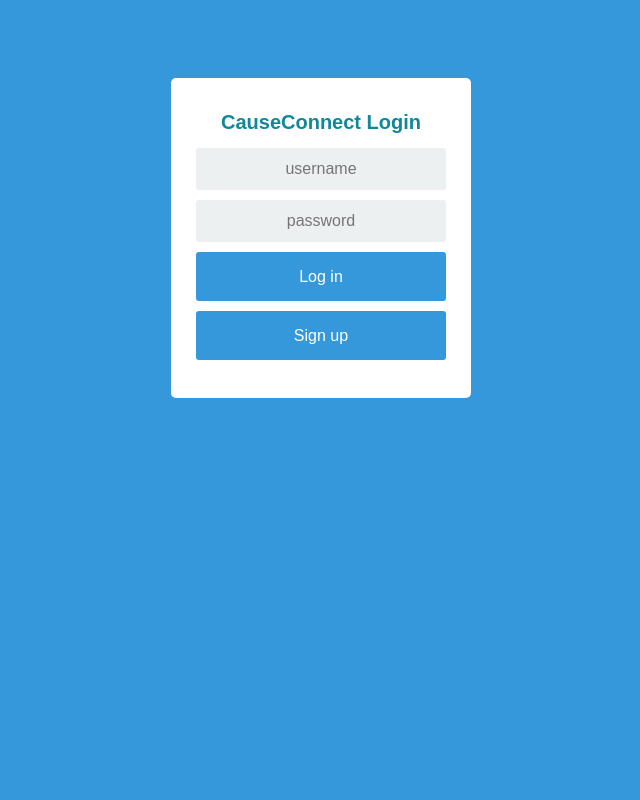
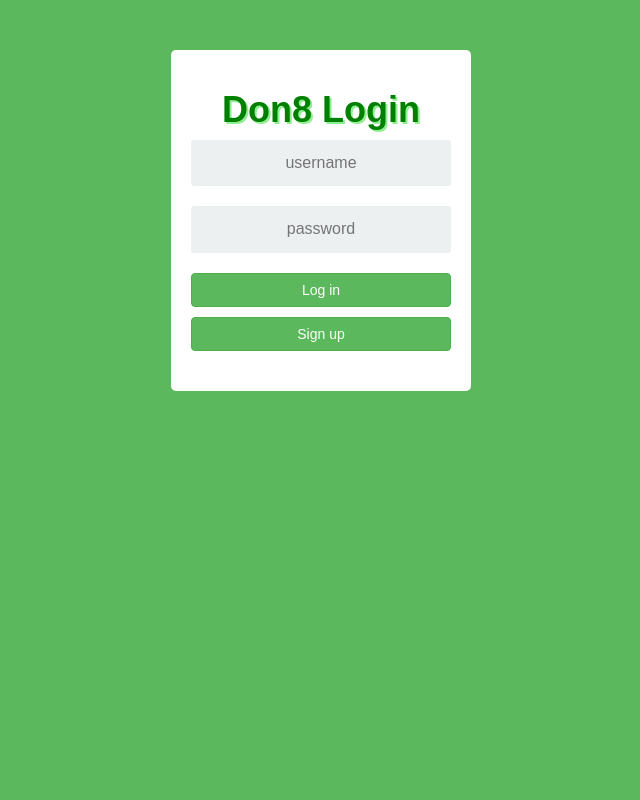
Before and after one commit to anjaligr05/CauseConnect, a Flask app: page / in a window 1280 px wide. Shown: the whole page, without its empty margins (319-959 px from the left). Run offline with Flask 2, Linux system fonts and the light colour scheme; some libraries are stand-ins or nearby versions.

Commit message:
changed login page design

```diff
--- a/static/style.css
+++ b/static/style.css
@@ -7,7 +7,7 @@ box-sizing: border-box;
 }
 body {
   font-family: Arial;
-background-color: #3498DB;
+  background-color: #5cb85c;
   padding: 50px;
 }
 .login {
@@ -15,9 +15,11 @@ margin: 20px auto;
   width: 300px;
 }
 .login-screen {
-background-color: #FFF;
+  background-color: #fff;
   padding: 20px;
-border-radius: 5px
+  width: 300px;
+  margin: auto;
+  border-radius: 5px;
 }
 
 .app-title {
@@ -29,30 +31,30 @@ font-size: 10px;
 .login-form {
   text-align: center;
 }
-.control-group {
+/* .control-group {
   margin-bottom: 10px;
-}
+} */
 
 input {
   text-align: center;
-background-color: #ECF0F1;
+  background-color: #ecf0f1;
   border: 2px solid transparent;
   border-radius: 3px;
   font-size: 16px;
   font-weight: 200;
   padding: 10px 0;
-width: 250px;
-transition: border .5s;
+  width: 100%;
+  transition: border 0.5s;
 }
 
 input:focus {
-border: 2px solid #3498DB;
+  border: 2px solid #5cb85c;
   box-shadow: none;
 }
 
-.btn {
+/* .btn {
   border: 2px solid transparent;
-  background: #3498DB;
+  background: #3498db;
   color: #ffffff;
   font-size: 16px;
   line-height: 25px;
@@ -68,8 +70,8 @@ box-shadow: none;
 }
 
 .btn:hover {
-  background-color: #2980B9;
-}
+  background-color: #2980b9;
+}*/
 
 .login-link {
   font-size: 12px;
@@ -77,3 +79,10 @@ box-shadow: none;
   display: block;
   margin-top: 12px;
 }
+
+h1 {
+  text-shadow: 2px 2px lightgreen;
+  text-align: center;
+  color: green;
+  font-weight: bold;
+}
--- a/templates/login.html
+++ b/templates/login.html
@@ -1,36 +1,51 @@
-<link rel="stylesheet" href="/static/style.css" type="text/css">
-{% block body %}
+<!DOCTYPE html>
+<html>
+
+<head>
+    <meta charset="utf-8" />
+    <meta http-equiv="X-UA-Compatible" content="IE=edge">
+    <title>Don8</title>
+    <meta name="viewport" content="width=device-width, initial-scale=1">
+    <link rel="stylesheet" href="https://maxcdn.bootstrapcdn.com/bootstrap/3.3.7/css/bootstrap.min.css" />
+    <script src="https://code.jquery.com/jquery-2.2.4.min.js" integrity="sha256-BbhdlvQf/xTY9gja0Dq3HiwQF8LaCRTXxZKRutelT44="
+        crossorigin="anonymous"></script>
+    <link href="https://fonts.googleapis.com/css?family=Poppins" rel="stylesheet">
+    <link rel="stylesheet" href="/static/style.css" type="text/css">
+</head>
+
+
+<!-- {% block body %}
 {% if session['logged_in'] %}
 <p>You're logged in already!</p>
-{% else %}
+{% else %} -->
 
 
 <form action="/login" method="POST">
     <div class="Login">
         <div class="login-screen">
             <div class="app-title">
-                <h1>CauseConnect Login</h1>
+                <h1>Don8 Login</h1>
             </div>
 
             <div class="login-form">
                 <div class="control-group">
-                <input type="text" class="login-field" value="" placeholder="username" name="username">
-                <label class="login-field-icon fui-user" for="login-name"></label>
+                    <input type="text" class="login-field" value="" placeholder="username" name="username">
+                    <label class="login-field-icon fui-user" for="login-name"></label>
                 </div>
 
                 <div class="control-group">
-                <input type="password" class="login-field" value="" placeholder="password" name="password">
-                <label class="login-field-icon fui-lock" for="login-pass"></label>
+                    <input type="password" class="login-field" value="" placeholder="password" name="password">
+                    <label class="login-field-icon fui-lock" for="login-pass"></label>
                 </div>
 
-                <input type="submit" name="login" value="Log in" class="btn btn-primary btn-large btn-block" style="margin-bottom:10px">
-		<input type="submit" name="signUp" value="Sign up" class="btn btn-primary btn-large btn-block" >
+                <input type="submit" name="login" value="Log in" class="btn btn-success btn-large btn-block" style="margin-bottom:10px">
+                <input type="submit" name="signUp" value="Sign up" class="btn btn-success btn-large btn-block">
 
                 <br>
             </div>
         </div>
     </div>
 </form>
-
+<!--
 {% endif %}
-{% endblock %}
+{% endblock %} -->
```
Lines whose indentation alone changed are shown as unchanged.
